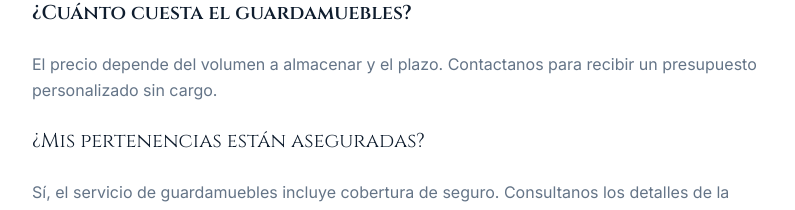
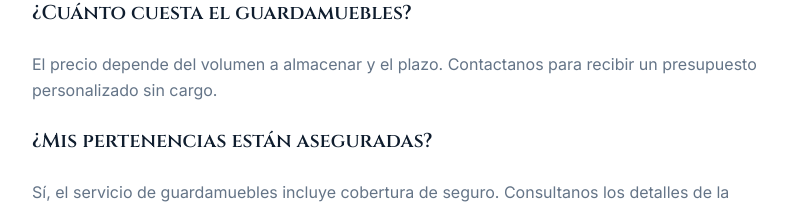
Before and after one commit to Lukaku55/marinomudanzas-next, a Next.js app: page /guardamuebles in a window 1280 px wide. Shown: the part 1796-2006 px from the top of the page, without its empty margins (240-1035 px from the left). Built offline with nearby package versions, Linux system fonts and the light colour scheme.

Commit message:
seo: guardamuebles — add BreadcrumbList schema

```diff
--- a/app/guardamuebles/page.tsx
+++ b/app/guardamuebles/page.tsx
@@ -7,6 +7,15 @@ import WhatsAppButton from "@/components/WhatsAppButton";
 export const metadata: Metadata = {
   title: "Guardamuebles en Buenos Aires | Marino Mudanzas",
   description: "Guardamuebles seguro y monitoreado 24hs en Flores, CABA. Espacios individuales, retiro y entrega a domicilio. Más de 80 años de experiencia. Tel 4611-1818",
+};
+
+const breadcrumbSchema = {
+  "@context": "https://schema.org",
+  "@type": "BreadcrumbList",
+  "itemListElement": [
+    { "@type": "ListItem", "position": 1, "name": "Inicio", "item": "https://www.mudanzasmarino.com.ar" },
+    { "@type": "ListItem", "position": 2, "name": "Guardamuebles", "item": "https://www.mudanzasmarino.com.ar/guardamuebles" }
+  ]
 };
 
 const serviceSchema = {
@@ -63,7 +72,7 @@ const faqSchema = {
       "name": "¿Cuál es el plazo mínimo de almacenaje en el guardamuebles?",
       "acceptedAnswer": {
         "@type": "Answer",
-        "text": "El plazo mínimo es de 15 días. A partir de ahí podés extender el servicio por el tiempo que necesites."
+        "text": "El plazo mínimo es de 15 días. A partir de ahí podés extender el servicio por el tiempo que necesités."
       }
     },
     {
@@ -80,6 +89,7 @@ const faqSchema = {
 export default function Page() {
   return (
     <>
+      <script type="application/ld+json" dangerouslySetInnerHTML={{ __html: JSON.stringify(breadcrumbSchema) }} />
       <script type="application/ld+json" dangerouslySetInnerHTML={{ __html: JSON.stringify(serviceSchema) }} />
       <script type="application/ld+json" dangerouslySetInnerHTML={{ __html: JSON.stringify(faqSchema) }} />
       <Header />
@@ -130,7 +140,7 @@ export default function Page() {
             <h3 className="font-display text-xl font-semibold text-foreground mt-6 mb-2">¿Cuánto cuesta el guardamuebles?</h3>
             <p>El precio depende del volumen a almacenar y el plazo. Contactanos para recibir un presupuesto personalizado sin cargo.</p>
 
-            <h3 className="font-display text-xl font-semibond text-foreground mt-6 mb-2">¿Mis pertenencias están aseguradas?</h3>
+            <h3 className="font-display text-xl font-semibold text-foreground mt-6 mb-2">¿Mis pertenencias están aseguradas?</h3>
             <p>Sí, el servicio de guardamuebles incluye cobertura de seguro. Consultanos los detalles de la cobertura al momento de contratar.</p>
 
             <h3 className="font-display text-xl font-semibold text-foreground mt-6 mb-2">¿Cuál es el plazo mínimo de almacenaje?</h3>
```
